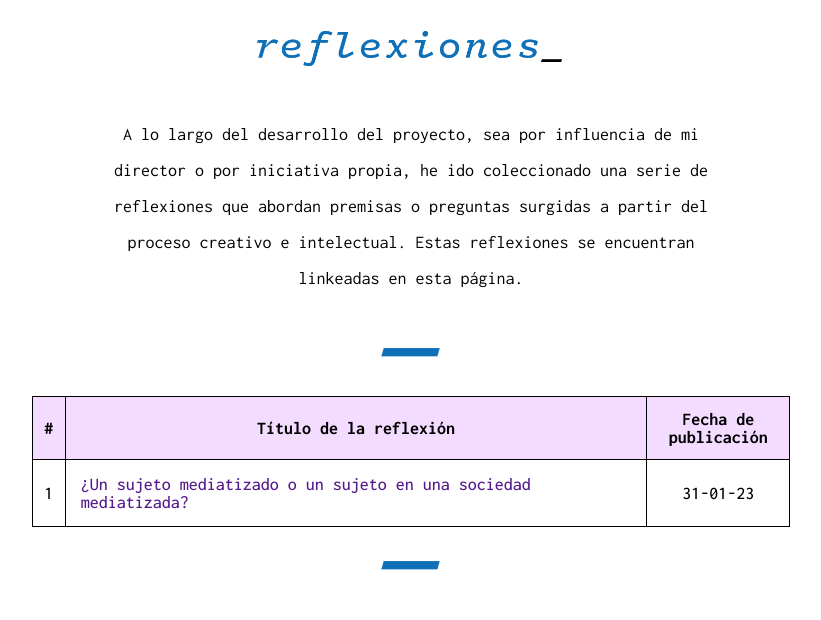
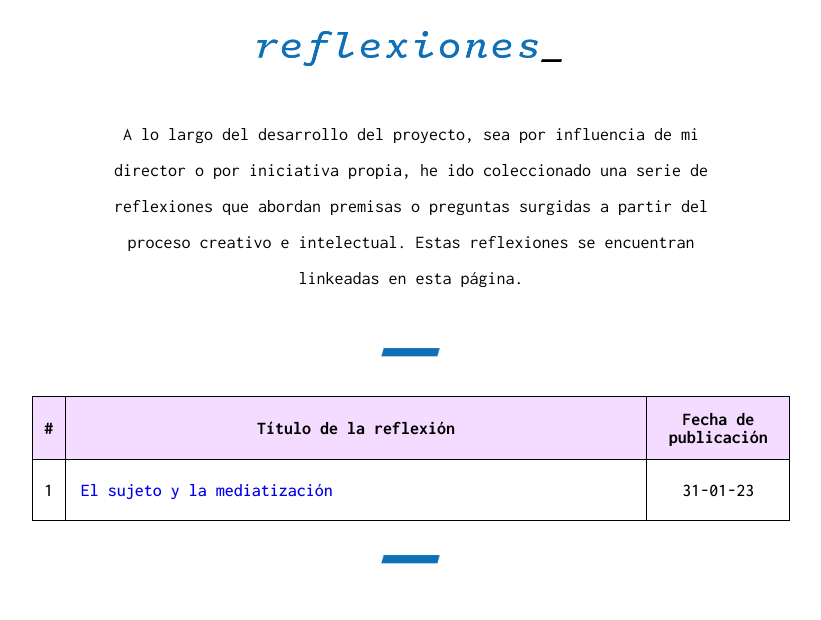
Before and after one commit to scruzromero/scruzromero, a plain HTML site: page sub/essays/essays.html in a window 1280 px wide. Shown: the part 179-799 px from the top of the page, without its empty margins (229-1050 px from the left). Drawn offline with Linux system fonts and the light colour scheme.

Commit message:
Update essays.html

```diff
--- a/sub/essays/essays.html
+++ b/sub/essays/essays.html
@@ -51,7 +51,7 @@
             <tr>
                 <td class="essayIndexDataCenter">1</td>
                 <td class="essayIndexData">
-                    <a href="">¿Un sujeto mediatizado o un sujeto en una sociedad mediatizada?</a>
+                    <a href="essay_01.html">El sujeto y la mediatización</a>
                 </td>
                 <td class="essayIndexDataCenter">
                     31-01-23
```
